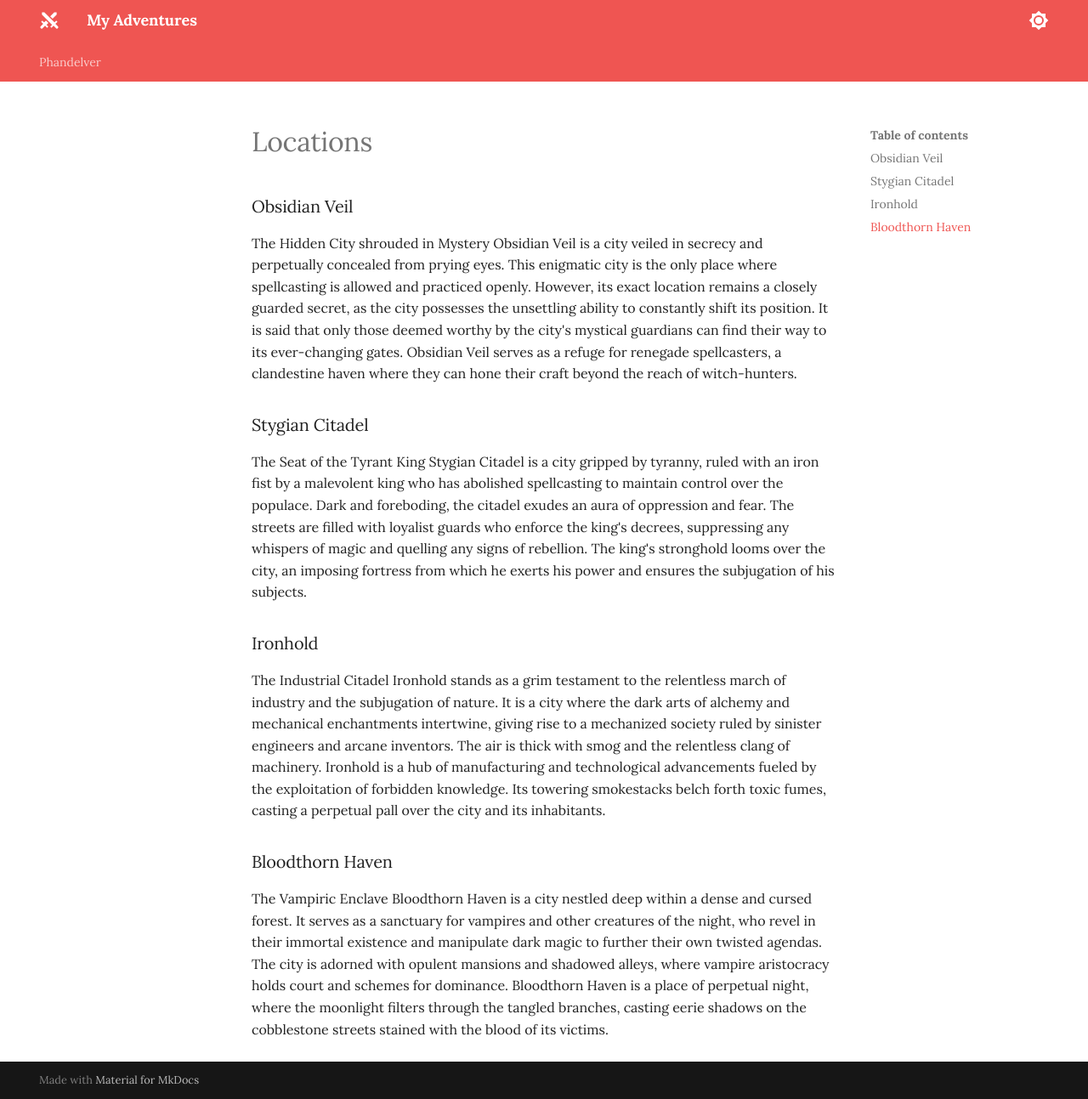
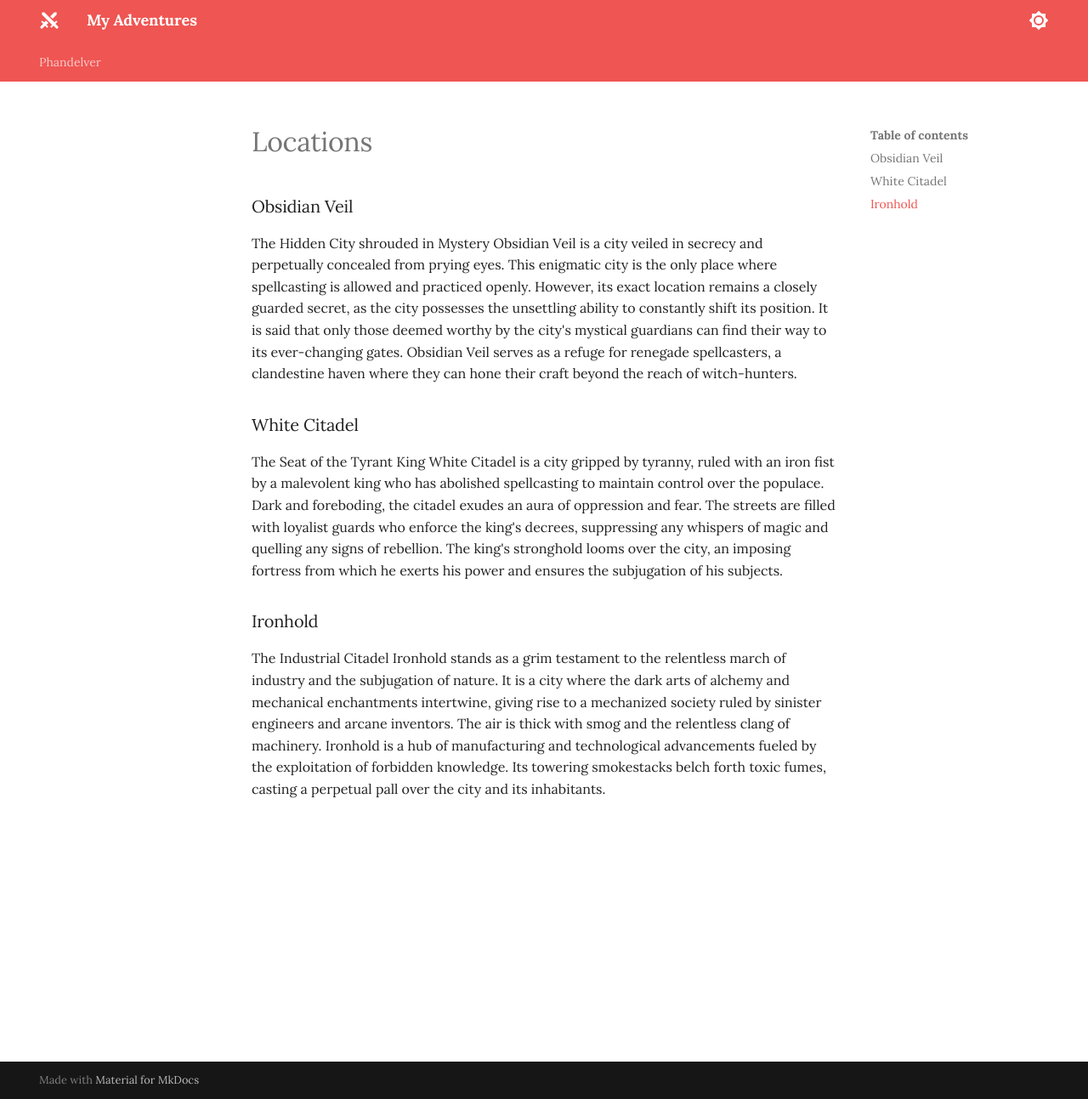
Before and after one commit to jonasmcferreira/adventures, an MkDocs documentation site: the page built from docs/inkoria/locations.md, in a window 1280 px wide and 1293 px high. Shown: the whole window at 85% size. Built offline with MkDocs 1.6.1 and Material for MkDocs 9.7.7, drawn with Linux system fonts in a browser that asks for light colours.

Commit message:
modified docs/inkoria/locations.md

```diff
--- a/docs/inkoria/locations.md
+++ b/docs/inkoria/locations.md
@@ -1,11 +1,8 @@
 ### Obsidian Veil
  The Hidden City shrouded in Mystery Obsidian Veil is a city veiled in secrecy and perpetually concealed from prying eyes. This enigmatic city is the only place where spellcasting is allowed and practiced openly. However, its exact location remains a closely guarded secret, as the city possesses the unsettling ability to constantly shift its position. It is said that only those deemed worthy by the city's mystical guardians can find their way to its ever-changing gates. Obsidian Veil serves as a refuge for renegade spellcasters, a clandestine haven where they can hone their craft beyond the reach of witch-hunters.
 
-### Stygian Citadel
- The Seat of the Tyrant King Stygian Citadel is a city gripped by tyranny, ruled with an iron fist by a malevolent king who has abolished spellcasting to maintain control over the populace. Dark and foreboding, the citadel exudes an aura of oppression and fear. The streets are filled with loyalist guards who enforce the king's decrees, suppressing any whispers of magic and quelling any signs of rebellion. The king's stronghold looms over the city, an imposing fortress from which he exerts his power and ensures the subjugation of his subjects.
+### White Citadel
+ The Seat of the Tyrant King White Citadel is a city gripped by tyranny, ruled with an iron fist by a malevolent king who has abolished spellcasting to maintain control over the populace. Dark and foreboding, the citadel exudes an aura of oppression and fear. The streets are filled with loyalist guards who enforce the king's decrees, suppressing any whispers of magic and quelling any signs of rebellion. The king's stronghold looms over the city, an imposing fortress from which he exerts his power and ensures the subjugation of his subjects.
 
 ### Ironhold
  The Industrial Citadel Ironhold stands as a grim testament to the relentless march of industry and the subjugation of nature. It is a city where the dark arts of alchemy and mechanical enchantments intertwine, giving rise to a mechanized society ruled by sinister engineers and arcane inventors. The air is thick with smog and the relentless clang of machinery. Ironhold is a hub of manufacturing and technological advancements fueled by the exploitation of forbidden knowledge. Its towering smokestacks belch forth toxic fumes, casting a perpetual pall over the city and its inhabitants.
-
-### Bloodthorn Haven
- The Vampiric Enclave Bloodthorn Haven is a city nestled deep within a dense and cursed forest. It serves as a sanctuary for vampires and other creatures of the night, who revel in their immortal existence and manipulate dark magic to further their own twisted agendas. The city is adorned with opulent mansions and shadowed alleys, where vampire aristocracy holds court and schemes for dominance. Bloodthorn Haven is a place of perpetual night, where the moonlight filters through the tangled branches, casting eerie shadows on the cobblestone streets stained with the blood of its victims.
```
